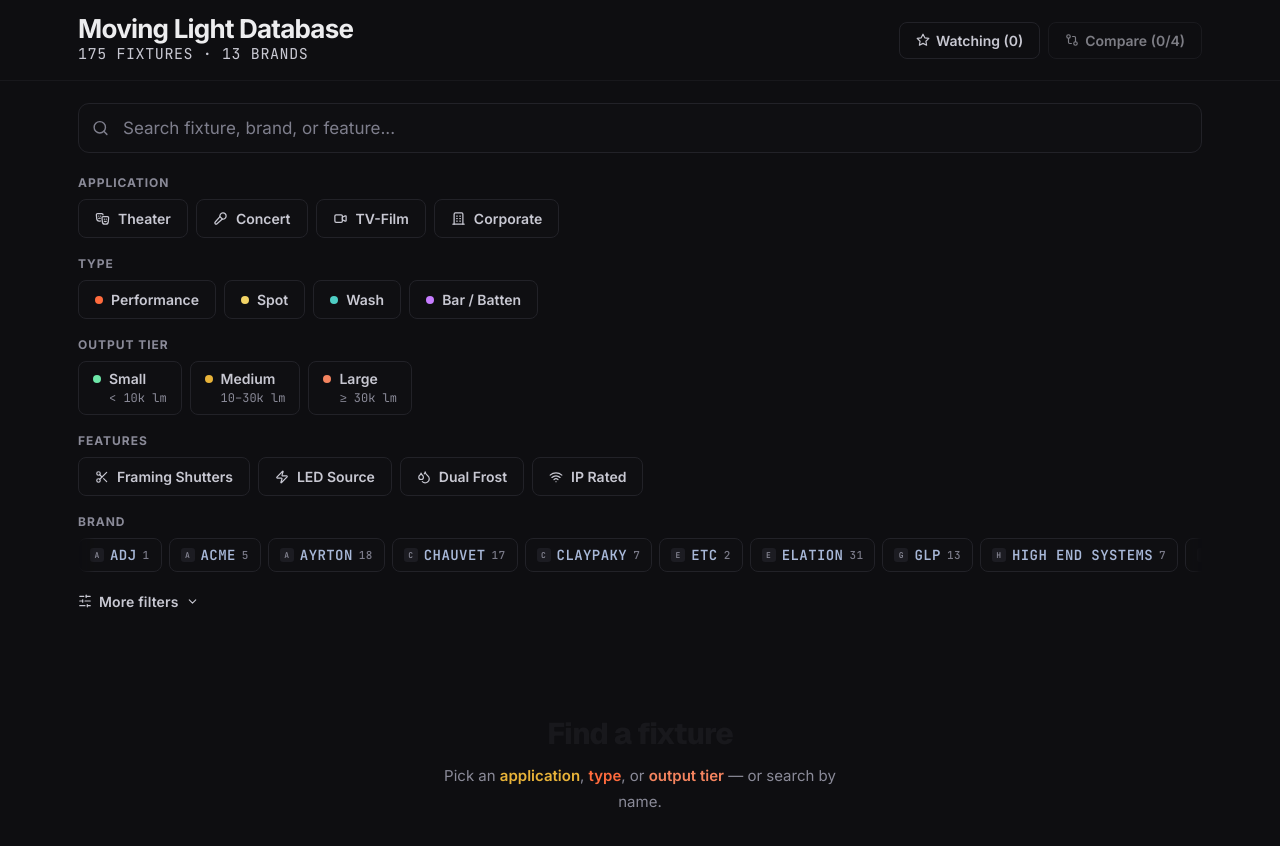
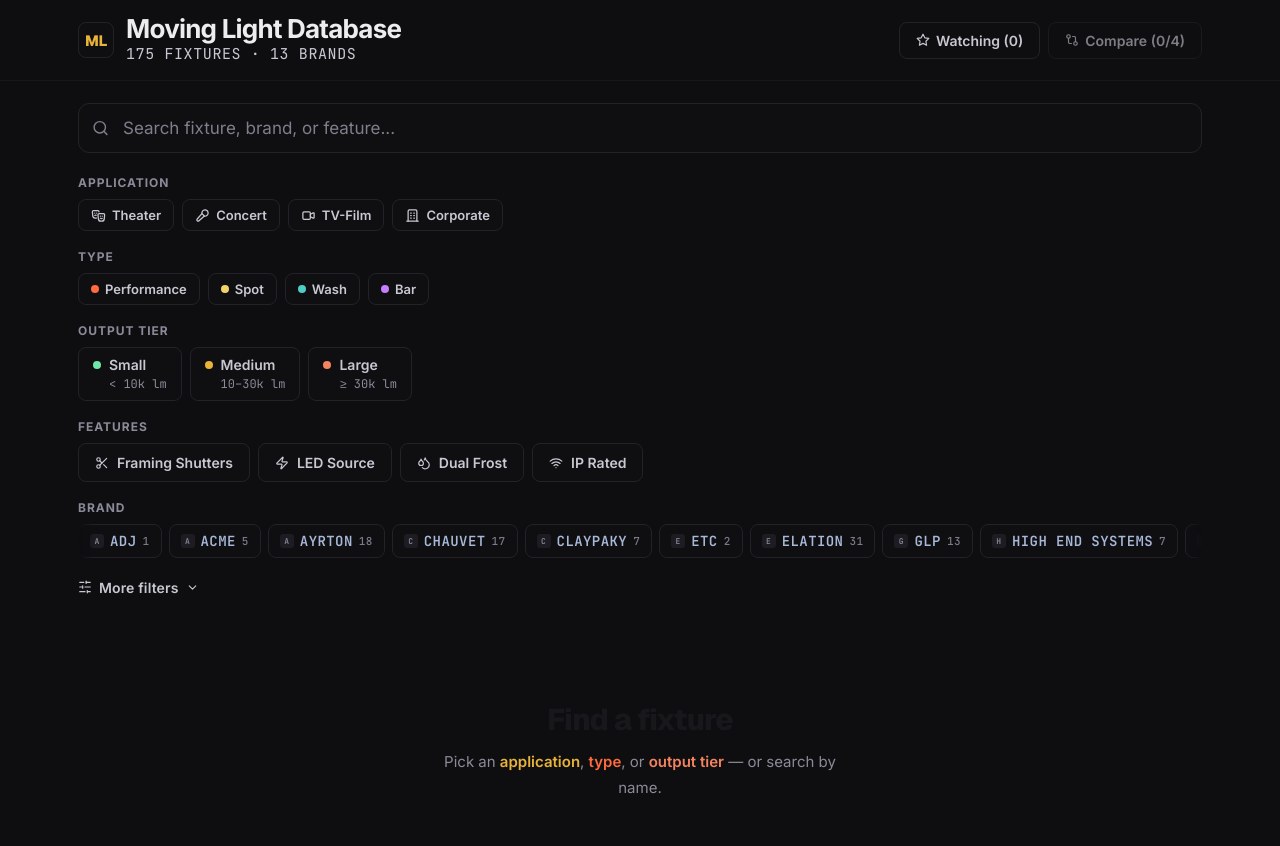
Before and after one commit to Rzalumen/MovingLightDatabase, a React (Vite) app: page / in a window 1280 px wide. Shown: the top 846 px of the page. Built offline with nearby package versions, Linux system fonts and the light colour scheme.

Commit message:
Phase 4 polish: logo mark, chip sizing, Bar/Batten → Bar

```diff
--- a/public/sw.js
+++ b/public/sw.js
@@ -1,4 +1,4 @@
-const CACHE = 'mld-v5';
+const CACHE = 'mld-v6';
 self.addEventListener('install', e => self.skipWaiting());
 self.addEventListener('activate', e => e.waitUntil(clients.claim()));
 self.addEventListener('fetch', e => {
--- a/src/App.jsx
+++ b/src/App.jsx
@@ -35,6 +35,12 @@ function catLabel(cat){
     case "Wash":           return "WASH";
     case "Bar / Batten":   return "BAR";
     default:               return (cat||"").toUpperCase();
+  }
+}
+function catDisplayName(cat){
+  switch(cat){
+    case "Bar / Batten": return "Bar";
+    default:             return cat;
   }
 }
 
@@ -157,7 +163,7 @@ export default function App() {
     const chips = [];
     if(query) chips.push({key:"query", label:`"${query}"`, onRemove:()=>setQuery("")});
     apps.forEach(a => chips.push({key:`app-${a}`, label:a, onRemove:()=>{const n=new Set(apps); n.delete(a); setApps(n);}}));
-    cats.forEach(c => chips.push({key:`cat-${c}`, label:c, onRemove:()=>{const n=new Set(cats); n.delete(c); setCats(n);}}));
+    cats.forEach(c => chips.push({key:`cat-${c}`, label:catDisplayName(c), onRemove:()=>{const n=new Set(cats); n.delete(c); setCats(n);}}));
     tiers.forEach(t => chips.push({key:`tier-${t}`, label:t, onRemove:()=>{const n=new Set(tiers); n.delete(t); setTiers(n);}}));
     brands.forEach(b => chips.push({key:`brand-${b}`, label:b, onRemove:()=>{const n=new Set(brands); n.delete(b); setBrands(n);}}));
     feats.forEach(f => chips.push({key:`feat-${f}`, label:f, onRemove:()=>{const n=new Set(feats); n.delete(f); setFeats(n);}}));
@@ -194,10 +200,17 @@ export default function App() {
       {/* ── HEADER ── */}
       <div style={{background:COLORS.bgBase,borderBottom:"1px solid #18181C",position:"sticky",top:0,zIndex:50}}>
         <div style={{maxWidth:1180,margin:"0 auto",padding:isMobile?"12px 16px":"16px 28px",display:"flex",alignItems:"center",gap:14}}>
-          <div style={{flex:1}}>
-            <div style={{fontSize:isMobile?22:26,fontWeight:800,letterSpacing:"-.03em",lineHeight:1}}>Moving Light Database</div>
-            <div style={{fontSize:15,color:COLORS.textSecondary,fontFamily:FONTS.mono,marginTop:2,letterSpacing:".04em"}}>
-              {FIXTURES.length} FIXTURES · {allBrands.length} BRANDS
+          <div style={{flex:1,display:"flex",alignItems:"center",gap:12}}>
+            {/* Logo mark */}
+            <div style={{width:36,height:36,borderRadius:RADIUS.md,background:COLORS.bgElevated,border:`1px solid ${COLORS.borderDefault}`,display:"flex",alignItems:"center",justifyContent:"center",fontFamily:FONTS.display,fontSize:15,fontWeight:800,color:COLORS.actionAmber,letterSpacing:"-.02em",flexShrink:0}}>
+              ML
+            </div>
+            {/* Wordmark + metadata */}
+            <div>
+              <div style={{fontSize:isMobile?22:26,fontWeight:800,letterSpacing:"-.03em",lineHeight:1}}>Moving Light Database</div>
+              <div style={{fontSize:15,color:COLORS.textSecondary,fontFamily:FONTS.mono,marginTop:2,letterSpacing:".04em"}}>
+                {FIXTURES.length} FIXTURES · {allBrands.length} BRANDS
+              </div>
             </div>
           </div>
           {!isMobile&&(
@@ -244,7 +257,7 @@ export default function App() {
               const Icon=APP_ICONS[a];
               return(
                 <div key={a} className="chip" onClick={()=>toggle(apps,setApps,a)}
-                  style={{display:"flex",alignItems:"center",gap:8,padding:isMobile?"9px 14px":"10px 16px",background:on?col+"33":COLORS.bgElevated,border:`1.5px solid ${on?col:COLORS.borderDefault}`,borderRadius:RADIUS.md,fontSize:isMobile?15:14,fontWeight:600,color:on?col:COLORS.textSecondary,fontFamily:FONTS.ui,cursor:"pointer"}}>
+                  style={{display:"flex",alignItems:"center",gap:6,padding:isMobile?"8px 11px":"7px 12px",background:on?col+"33":COLORS.bgElevated,border:`1.5px solid ${on?col:COLORS.borderDefault}`,borderRadius:RADIUS.md,fontSize:isMobile?14:13,fontWeight:600,color:on?col:COLORS.textSecondary,fontFamily:FONTS.ui,cursor:"pointer"}}>
                   {Icon&&<Icon size={15} strokeWidth={2}/>}
                   {a}
                   {on&&<Check size={13}/>}
@@ -262,9 +275,9 @@ export default function App() {
               const col=CAT_COLORS[c];
               return(
                 <div key={c} className="chip" onClick={()=>toggle(cats,setCats,c)}
-                  style={{display:"flex",alignItems:"center",gap:8,padding:isMobile?"9px 14px":"10px 16px",background:on?col+"33":COLORS.bgElevated,border:`1.5px solid ${on?col:COLORS.borderDefault}`,borderRadius:RADIUS.md,fontSize:isMobile?15:14,fontWeight:600,color:on?col:COLORS.textSecondary,fontFamily:FONTS.ui,cursor:"pointer"}}>
+                  style={{display:"flex",alignItems:"center",gap:6,padding:isMobile?"8px 11px":"7px 12px",background:on?col+"33":COLORS.bgElevated,border:`1.5px solid ${on?col:COLORS.borderDefault}`,borderRadius:RADIUS.md,fontSize:isMobile?14:13,fontWeight:600,color:on?col:COLORS.textSecondary,fontFamily:FONTS.ui,cursor:"pointer"}}>
                   <span style={{width:8,height:8,borderRadius:"50%",background:col,flexShrink:0}}/>
-                  {c}
+                  {catDisplayName(c)}
                   {on&&<Check size={13}/>}
                 </div>
               );
@@ -661,7 +674,7 @@ function ResultRow({f,expanded,onToggle,inCompare,compareFull,onCompare,last,isM
                   {f.ipRated&&<span style={{fontSize:11,fontWeight:700,color:"#9D8DF1",background:"#9D8DF11A",padding:"3px 8px",borderRadius:4,textTransform:"uppercase",letterSpacing:".05em",fontFamily:FONTS.mono}}>{f.ipRating||"IP Rated"}</span>}
                 </div>
                 <div style={{fontFamily:FONTS.display,fontSize:isMobile?28:38,fontWeight:700,letterSpacing:"-.035em",lineHeight:1.05,color:COLORS.textPrimary}}>{clean(f.model)}</div>
-                <div style={{fontSize:14,fontWeight:600,color:COLORS.brandPeriwinkle,letterSpacing:".05em",textTransform:"uppercase",fontFamily:FONTS.mono,marginTop:8}}>{f.brand} · {f.category}</div>
+                <div style={{fontSize:14,fontWeight:600,color:COLORS.brandPeriwinkle,letterSpacing:".05em",textTransform:"uppercase",fontFamily:FONTS.mono,marginTop:8}}>{f.brand} · {catDisplayName(f.category)}</div>
                 {f.standout&&(
                   <div style={{display:"inline-flex",alignItems:"center",gap:7,marginTop:14,padding:"7px 11px",background:COLORS.standoutCyanBg,border:`1px solid ${COLORS.standoutCyanBorder}`,borderRadius:6,fontFamily:FONTS.ui,fontSize:13,fontWeight:500,color:COLORS.standoutCyanText,alignSelf:"flex-start"}}>
                     <span style={{width:5,height:5,borderRadius:"50%",background:COLORS.standoutCyan,flexShrink:0}}/>
@@ -729,7 +742,7 @@ function SB({label,value,wide,hl}){
 function CompareModal({items,onClose,onRemove,isMobile}){
   if(!items.length) return null;
   const fields=[
-    ["type","Type",f=>f.category],
+    ["type","Type",f=>catDisplayName(f.category)],
     ["apps","Applications",f=>(f.applications||[]).join(", ")||"\u2014"],
     ["framing","Framing",f=>f.framing?"Yes":"No"],
     ["output","Max Output",f=>f.outputLumens?fmt(f.outputLumens)+" lm":"\u2014",f=>f.outputLumens||0],
```
